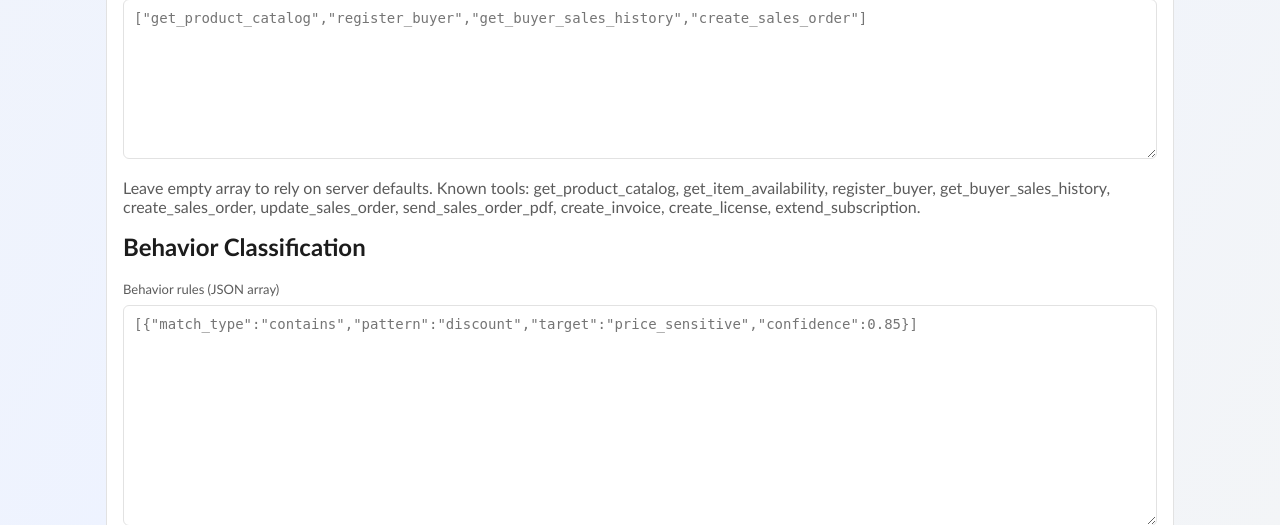
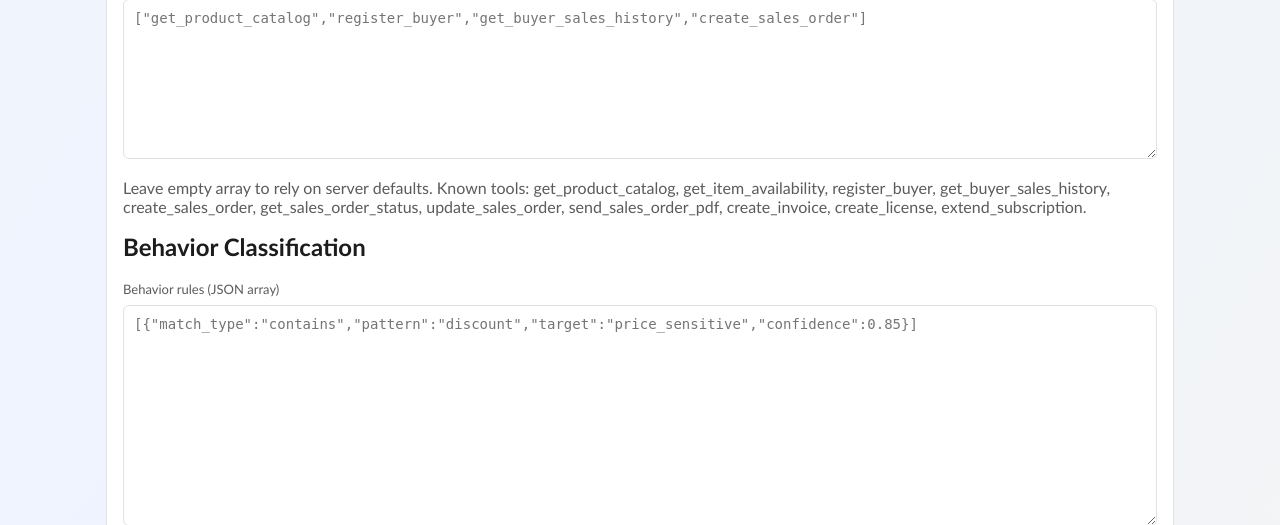
Before and after one commit to gimpeliovsky-prog/license_server, a Python web app: template app/templates/tenant_channels.html in a window 1280 px wide. Shown: the part 2282-2807 px from the top of the page. Run offline with Jinja, Linux system fonts and the light colour scheme; the template is opened without the code that fills it, so the values that code supplies are empty.

Commit message:
Include order status in allowed tools

```diff
--- a/app/api/routes/ai_agent.py
+++ b/app/api/routes/ai_agent.py
@@ -293,6 +293,7 @@ def _channel_ai_policy(channel: TenantChannel | None, tenant: Tenant) -> dict[st
         "register_buyer",
         "get_buyer_sales_history",
         "create_sales_order",
+        "get_sales_order_status",
         "update_sales_order",
         "send_sales_order_pdf",
         "create_invoice",
@@ -309,6 +310,9 @@ def _channel_ai_policy(channel: TenantChannel | None, tenant: Tenant) -> dict[st
         allowed_tools = [str(item).strip() for item in configured_tools if str(item).strip()]
     else:
         allowed_tools = list(default_allowed_tools)
+    if any(tool in allowed_tools for tool in {"update_sales_order", "send_sales_order_pdf", "create_invoice"}):
+        if "get_sales_order_status" not in allowed_tools:
+            allowed_tools.append("get_sales_order_status")
     if not allow_invoice:
         allowed_tools = [tool for tool in allowed_tools if tool != "create_invoice"]
     if not allow_license_ops:
--- a/app/templates/tenant_channels.html
+++ b/app/templates/tenant_channels.html
@@ -72,7 +72,7 @@
     <h2>Allowed Tools</h2>
     <label>Allowed tools (JSON array)</label>
     <textarea name="ai_allowed_tools" rows="4" placeholder='["get_product_catalog","register_buyer","get_buyer_sales_history","create_sales_order"]'>{{ ai_allowed_tools_json }}</textarea>
-    <p class="muted">Leave empty array to rely on server defaults. Known tools: get_product_catalog, get_item_availability, register_buyer, get_buyer_sales_history, create_sales_order, update_sales_order, send_sales_order_pdf, create_invoice, create_license, extend_subscription.</p>
+    <p class="muted">Leave empty array to rely on server defaults. Known tools: get_product_catalog, get_item_availability, register_buyer, get_buyer_sales_history, create_sales_order, get_sales_order_status, update_sales_order, send_sales_order_pdf, create_invoice, create_license, extend_subscription.</p>
 
     <h2>Behavior Classification</h2>
     <label>Behavior rules (JSON array)</label>
```
